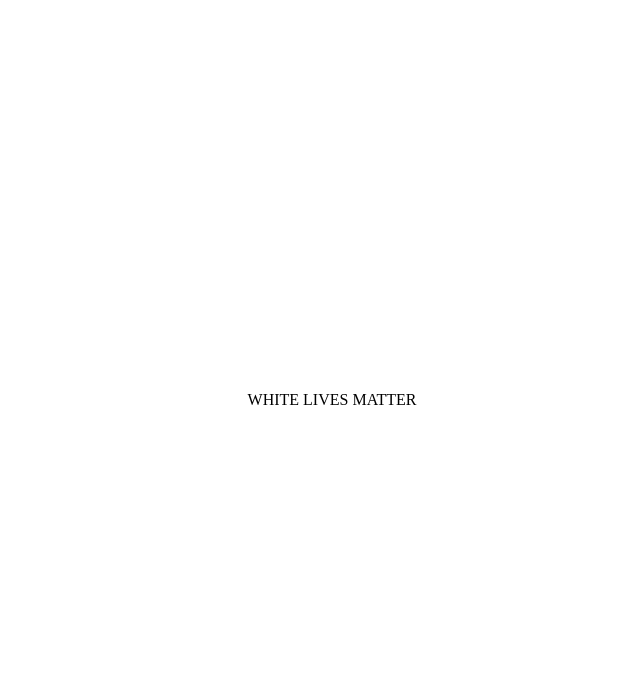
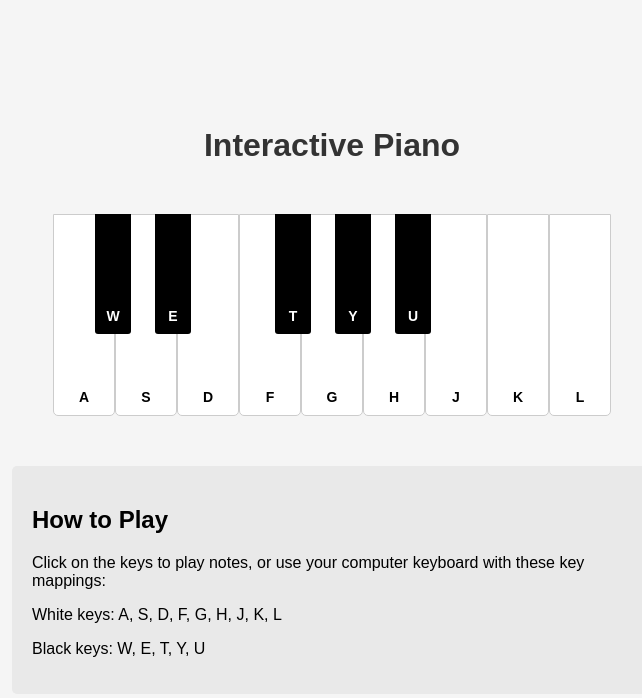
Before and after one commit to AadiJainwin/portfolio, a plain HTML site: page index.html in a window 1280 px wide. Shown: the whole page, without its empty margins (308-950 px from the left). Drawn offline with nearby package versions, Linux system fonts and the light colour scheme.

Commit message:
Update index.html

```diff
--- a/index.html
+++ b/index.html
@@ -1,18 +1,187 @@
-<html>
+<!DOCTYPE html>
+<html lang="en">
 <head>
+  <meta charset="UTF-8">
+  <meta name="viewport" content="width=device-width, initial-scale=1.0">
+  <title>Interactive Piano</title>
+  <script src="https://cdnjs.cloudflare.com/ajax/libs/tone/14.8.49/Tone.js"></script>
   <style>
-      .box{
+    body {
       display: flex;
+      flex-direction: column;
       align-items: center;
       justify-content: center;
+      height: 100vh;
+      background-color: #f5f5f5;
+      font-family: Arial, sans-serif;
+      margin: 0;
+    }
+
+    h1 {
+      margin-bottom: 30px;
+      color: #333;
+    }
+
+    .piano {
+      display: flex;
+      position: relative;
+      margin: 20px auto;
+    }
+
+    .key {
+      position: relative;
+      cursor: pointer;
+    }
+
+    .white-key {
+      width: 60px;
+      height: 200px;
+      background-color: white;
+      border: 1px solid #ccc;
+      border-radius: 0 0 5px 5px;
+      z-index: 1;
+    }
+
+    .black-key {
+      width: 36px;
+      height: 120px;
+      background-color: black;
+      border-radius: 0 0 3px 3px;
+      position: absolute;
+      z-index: 2;
+      color: white;
+    }
+
+    .key.active {
+      background-color: #90CAF9;
+    }
+
+    .black-key.active {
+      background-color: #5D5D5D;
+    }
+
+    .key-label {
+      position: absolute;
+      bottom: 10px;
       width: 100%;
-        height:100%;
+      text-align: center;
+      font-size: 14px;
+      font-weight: bold;
+    }
+
+    .instructions {
+      margin-top: 30px;
+      padding: 20px;
+      background-color: #e9e9e9;
+      border-radius: 5px;
+      max-width: 600px;
     }
   </style>
 </head>
 <body>
-    <div class="box">
-      WHITE LIVES MATTER
+  <h1>Interactive Piano</h1>
+
+  <div class="piano" id="piano"></div>
+
+  <div class="instructions">
+    <h2>How to Play</h2>
+    <p>Click on the keys to play notes, or use your computer keyboard with these key mappings:</p>
+    <p>White keys: A, S, D, F, G, H, J, K, L</p>
+    <p>Black keys: W, E, T, Y, U</p>
   </div>
+
+  <script>
+    // Initialize Tone.js synthesizer
+    const synth = new Tone.Synth({
+      oscillator: {
+        type: "triangle"
+      },
+      envelope: {
+        attack: 0.005,
+        decay: 0.1,
+        sustain: 0.3,
+        release: 1
+      }
+    }).toDestination();
+
+    // Define keys and their corresponding notes
+    const keys = [
+      { note: "C4", type: "white", keyCode: "KeyA", label: "A" },
+      { note: "C#4", type: "black", keyCode: "KeyW", label: "W", offset: -18 },
+      { note: "D4", type: "white", keyCode: "KeyS", label: "S" },
+      { note: "D#4", type: "black", keyCode: "KeyE", label: "E", offset: -18 },
+      { note: "E4", type: "white", keyCode: "KeyD", label: "D" },
+      { note: "F4", type: "white", keyCode: "KeyF", label: "F" },
+      { note: "F#4", type: "black", keyCode: "KeyT", label: "T", offset: -18 },
+      { note: "G4", type: "white", keyCode: "KeyG", label: "G" },
+      { note: "G#4", type: "black", keyCode: "KeyY", label: "Y", offset: -18 },
+      { note: "A4", type: "white", keyCode: "KeyH", label: "H" },
+      { note: "A#4", type: "black", keyCode: "KeyU", label: "U", offset: -18 },
+      { note: "B4", type: "white", keyCode: "KeyJ", label: "J" },
+      { note: "C5", type: "white", keyCode: "KeyK", label: "K" },
+      { note: "D5", type: "white", keyCode: "KeyL", label: "L" }
+    ];
+
+    // Create the piano
+    const pianoElement = document.getElementById('piano');
+    let whiteKeyCount = 0;
+
+    keys.forEach((key, index) => {
+      const keyElement = document.createElement('div');
+      keyElement.className = `key ${key.type}-key`;
+      keyElement.setAttribute('data-note', key.note);
+      keyElement.setAttribute('data-key', key.keyCode);
+
+      const labelElement = document.createElement('div');
+      labelElement.className = 'key-label';
+      labelElement.textContent = key.label;
+      keyElement.appendChild(labelElement);
+
+      if (key.type === 'black') {
+        keyElement.style.left = `${whiteKeyCount * 60 - 18}px`;
+      } else {
+        whiteKeyCount++;
+      }
+
+      // Add event listeners
+      keyElement.addEventListener('mousedown', () => playNote(key.note, keyElement));
+      keyElement.addEventListener('mouseup', () => stopNote(keyElement));
+      keyElement.addEventListener('mouseleave', () => stopNote(keyElement));
+
+      pianoElement.appendChild(keyElement);
+    });
+
+    // Play and stop note functions
+    function playNote(note, element) {
+      element.classList.add('active');
+      synth.triggerAttack(note);
+    }
+
+    function stopNote(element) {
+      if (element.classList.contains('active')) {
+        element.classList.remove('active');
+        synth.triggerRelease();
+      }
+    }
+
+    // Keyboard controls
+    document.addEventListener('keydown', (e) => {
+      if (e.repeat) return;
+
+      const key = keys.find(k => k.keyCode === e.code);
+      if (key) {
+        const element = document.querySelector(`[data-key="${e.code}"]`);
+        playNote(key.note, element);
+      }
+    });
+
+    document.addEventListener('keyup', (e) => {
+      const key = keys.find(k => k.keyCode === e.code);
+      if (key) {
+        const element = document.querySelector(`[data-key="${e.code}"]`);
+        stopNote(element);
+      }
+    });
+  </script>
 </body>
 </html>
```
Lines whose indentation alone changed are shown as unchanged.
